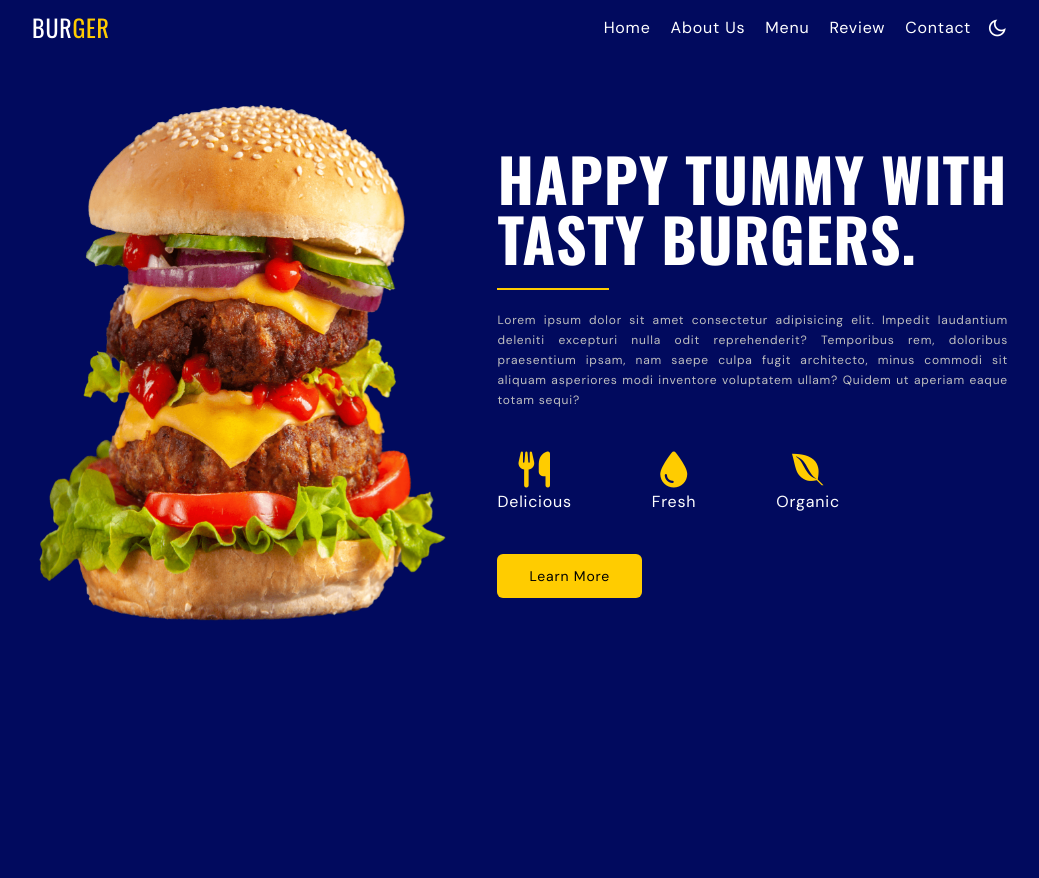
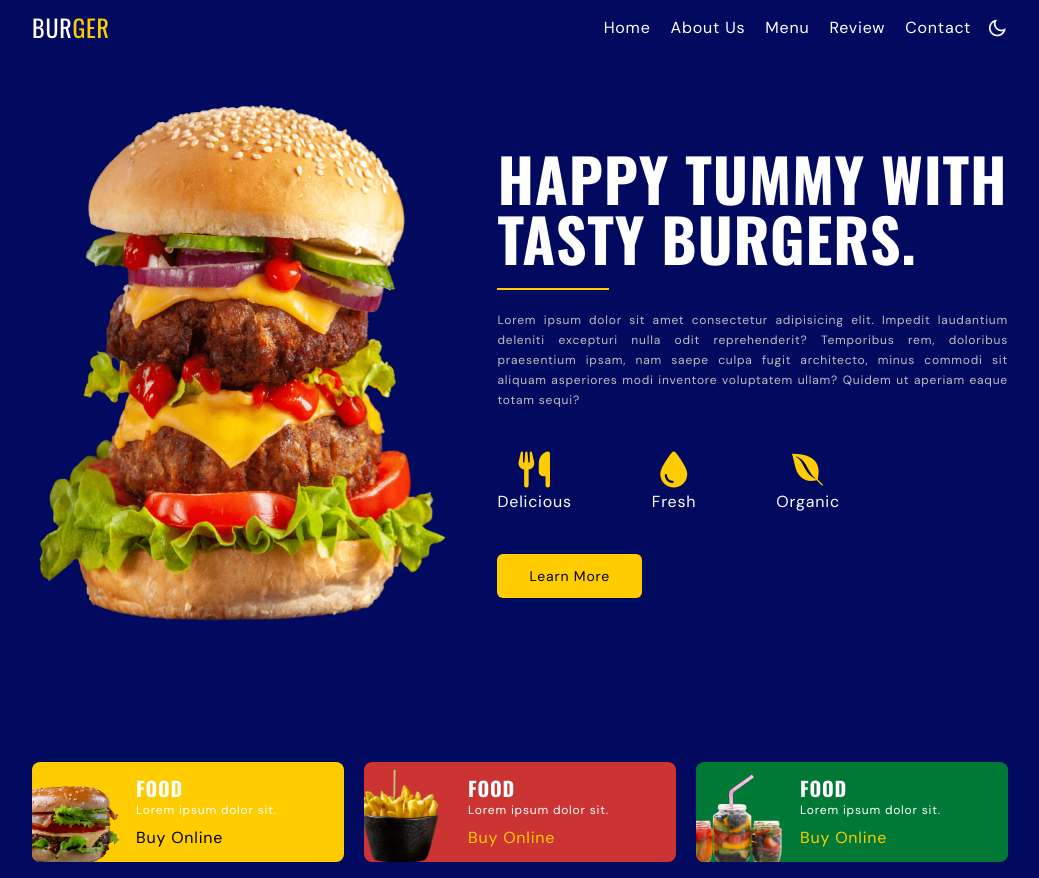
Before and after one commit to durpintm/burger-house, a website: page src/index.html in a window 1280 px wide. Shown: the whole page, without its empty margins (120-1159 px from the left). Before the commit the page ends 800 px from the top, so only its background shows below. Drawn offline with nearby package versions, Linux system fonts and the light colour scheme.

Commit message:
Category section completed

```diff
--- a/src/index.html
+++ b/src/index.html
@@ -138,6 +138,76 @@
         </div>
       </section>
       <!--~~~~~~~~~~~~~~~ Category ~~~~~~~~~~~~~~~-->
+      <section id="category">
+        <div class="container flex flex-col gap-5 md:flex-row">
+          <!-- card 1 -->
+          <div
+            class="bg-secondaryColor flex py-3 rounded-lg overflow-hidden md:flex-1"
+          >
+            <div class="basis-1/3 relative">
+              <img
+                class="absolute w-28 -bottom-4 -left-4"
+                src="images/burger-1.png"
+                alt="Catagory Image"
+              />
+            </div>
+
+            <div>
+              <div class="mb-2">
+                <h4 class="card__title">Food</h4>
+                <p class="text-xs">Lorem ipsum dolor sit.</p>
+              </div>
+              <a href="#" class="text-black cursor-pointer"> Buy Online</a>
+            </div>
+          </div>
+
+          <!-- card 2 -->
+          <div
+            class="bg-redColor flex py-3 rounded-lg overflow-hidden md:flex-1"
+          >
+            <div class="basis-1/3 relative">
+              <img
+                class="absolute w-28 -bottom-4 -left-4"
+                src="images/snack-1.png"
+                alt="Catagory Image"
+              />
+            </div>
+
+            <div>
+              <div class="mb-2">
+                <h4 class="card__title">Food</h4>
+                <p class="text-xs">Lorem ipsum dolor sit.</p>
+              </div>
+              <a href="#" class="text-secondaryColor cursor-pointer">
+                Buy Online</a
+              >
+            </div>
+          </div>
+
+          <!-- card 3 -->
+          <div
+            class="bg-greenColor flex py-3 rounded-lg overflow-hidden md:flex-1"
+          >
+            <div class="basis-1/3 relative">
+              <img
+                class="absolute w-28 -bottom-4 -left-4"
+                src="images/beverage-2.png"
+                alt="Catagory Image"
+              />
+            </div>
+
+            <div>
+              <div class="mb-2">
+                <h4 class="card__title">Food</h4>
+                <p class="text-xs">Lorem ipsum dolor sit.</p>
+              </div>
+              <a href="#" class="text-secondaryColor cursor-pointer">
+                Buy Online</a
+              >
+            </div>
+          </div>
+        </div>
+      </section>
 
       <!--~~~~~~~~~~~~~~~ Promo ~~~~~~~~~~~~~~~-->
 
--- a/src/input.css
+++ b/src/input.css
@@ -23,8 +23,13 @@
 }
 
 @layer utilities {
-  .home__title {
+  .home__title,
+  .card__title {
     @apply text-4xl font-oswald font-bold uppercase lg:text-6xl;
+  }
+
+  .card__title {
+    @apply text-xl;
   }
 
   .separator {
```
Also changed, not shown: src/output.css.
